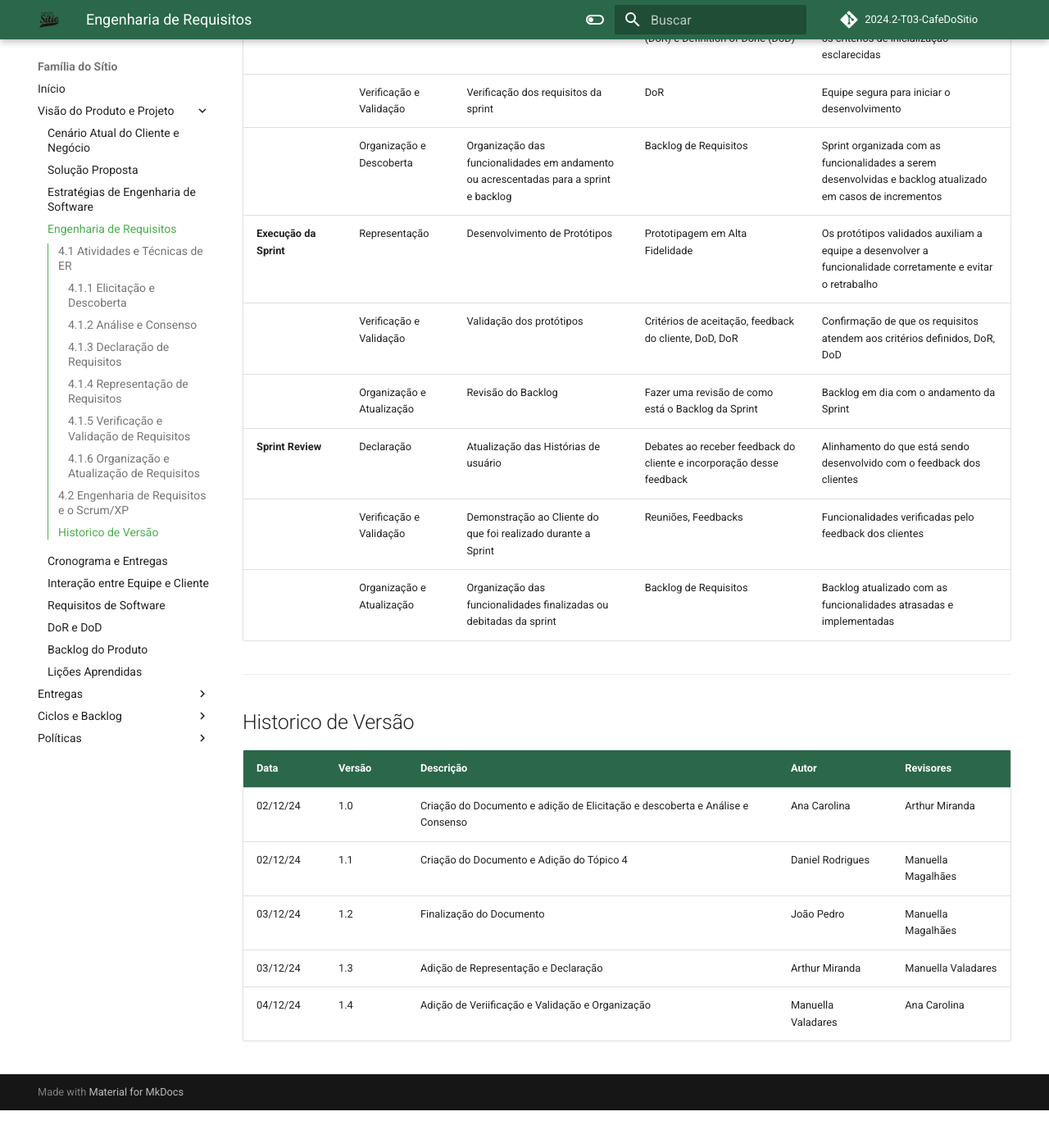
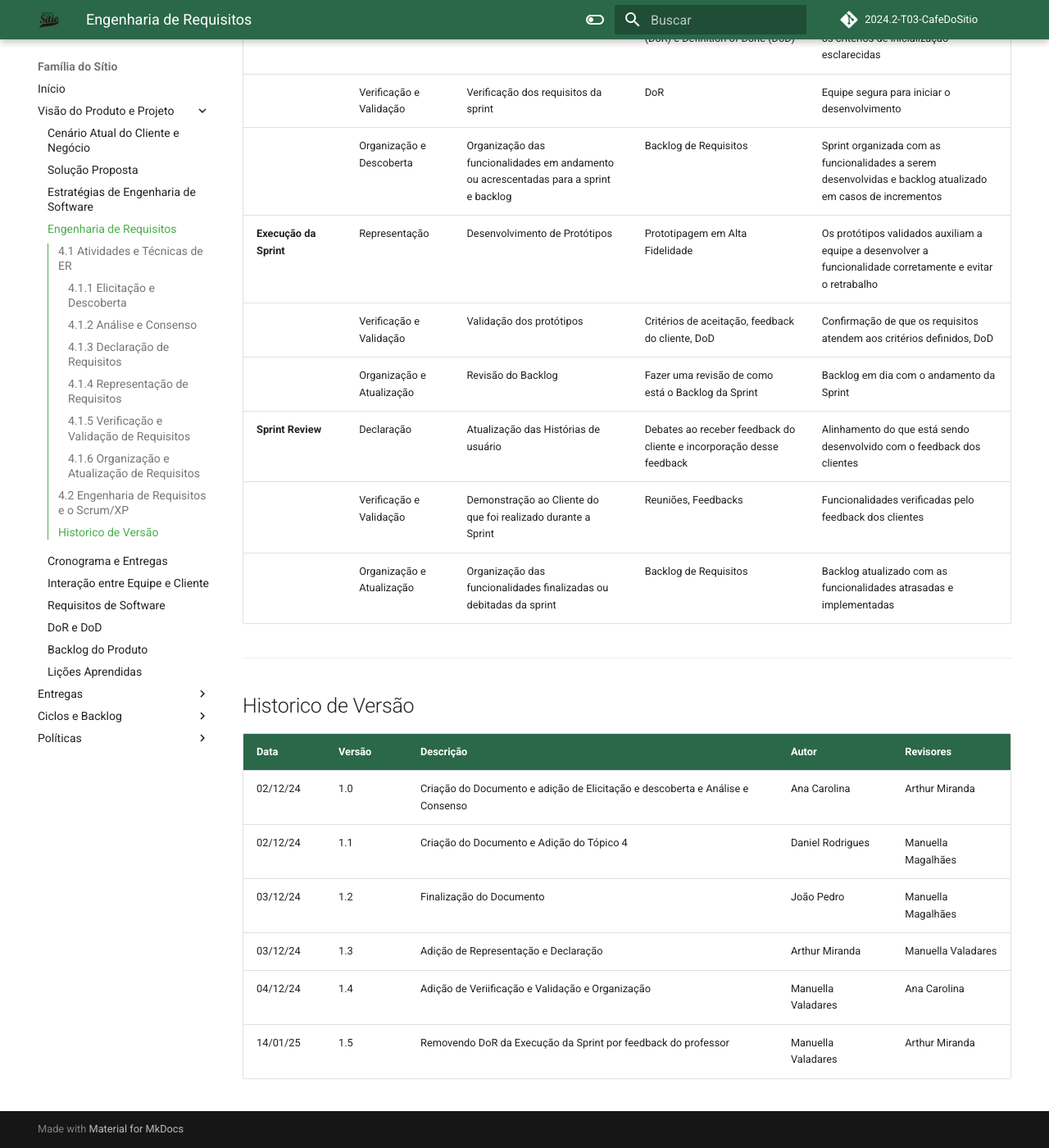
Before and after one commit to mdsreq-fga-unb/2024.2-T03-CafeDoSitio, an MkDocs documentation site: the page built from docs/sections/2-docPage/4-engenhariaRequisitos.md, in a window 1280 px wide and 1400 px high, scrolled down 3071 px. Shown: the whole window at 82% size. Built offline with MkDocs 1.6.1 and Material for MkDocs 9.7.7, drawn with Linux system fonts in a browser that asks for light colours; comment, search, counter and statistics services are not loaded; before the commit the page ends 4425 px from its top, so only the background shows below that.

Commit message:
docs: removendo DoR da execução da Sprint

```diff
--- a/docs/sections/2-docPage/4-engenhariaRequisitos.md
+++ b/docs/sections/2-docPage/4-engenhariaRequisitos.md
@@ -78,7 +78,7 @@ Fases do Processo           | Atividades ER             | Prática
                             | Verificação e Validação    | Verificação dos requisitos da sprint | DoR | Equipe segura para iniciar o desenvolvimento
                             | Organização e Descoberta  | Organização das funcionalidades em andamento ou acrescentadas para a sprint e backlog | Backlog de Requisitos | Sprint organizada com as funcionalidades a serem desenvolvidas e backlog atualizado em casos de incrementos
 **Execução da Sprint**      | Representação             | Desenvolvimento de Protótipos | Prototipagem em Alta Fidelidade | Os protótipos validados auxiliam a equipe a desenvolver a funcionalidade corretamente e evitar o retrabalho
-                            | Verificação e Validação    | Validação dos protótipos | Critérios de aceitação, feedback do cliente, DoD, DoR | Confirmação de que os requisitos atendem aos critérios definidos, DoR, DoD
+                            | Verificação e Validação    | Validação dos protótipos | Critérios de aceitação, feedback do cliente, DoD | Confirmação de que os requisitos atendem aos critérios definidos, DoD
                             | Organização e Atualização | Revisão do Backlog | Fazer uma revisão de como está o Backlog da Sprint | Backlog em dia com o andamento da Sprint
 **Sprint Review**           | Declaração                | Atualização das Histórias de usuário | Debates ao receber feedback do cliente e incorporação desse feedback | Alinhamento do que está sendo desenvolvido com o feedback dos clientes
                             | Verificação e Validação   | Demonstração ao Cliente do que foi realizado durante a Sprint | Reuniões, Feedbacks | Funcionalidades verificadas pelo feedback dos clientes
@@ -93,3 +93,4 @@ Data     | Versão | Descrição | Autor | Revisores
 03/12/24 | 1.2 | Finalização do Documento | João Pedro | Manuella Magalhães
 03/12/24 | 1.3 | Adição de Representação e Declaração  | Arthur Miranda | Manuella Valadares
 04/12/24 | 1.4 | Adição de Veriificação e Validação e Organização         | Manuella Valadares | Ana Carolina
+14/01/25 | 1.5 | Removendo DoR da Execução da Sprint por feedback do professor | Manuella Valadares | Arthur Miranda
```
